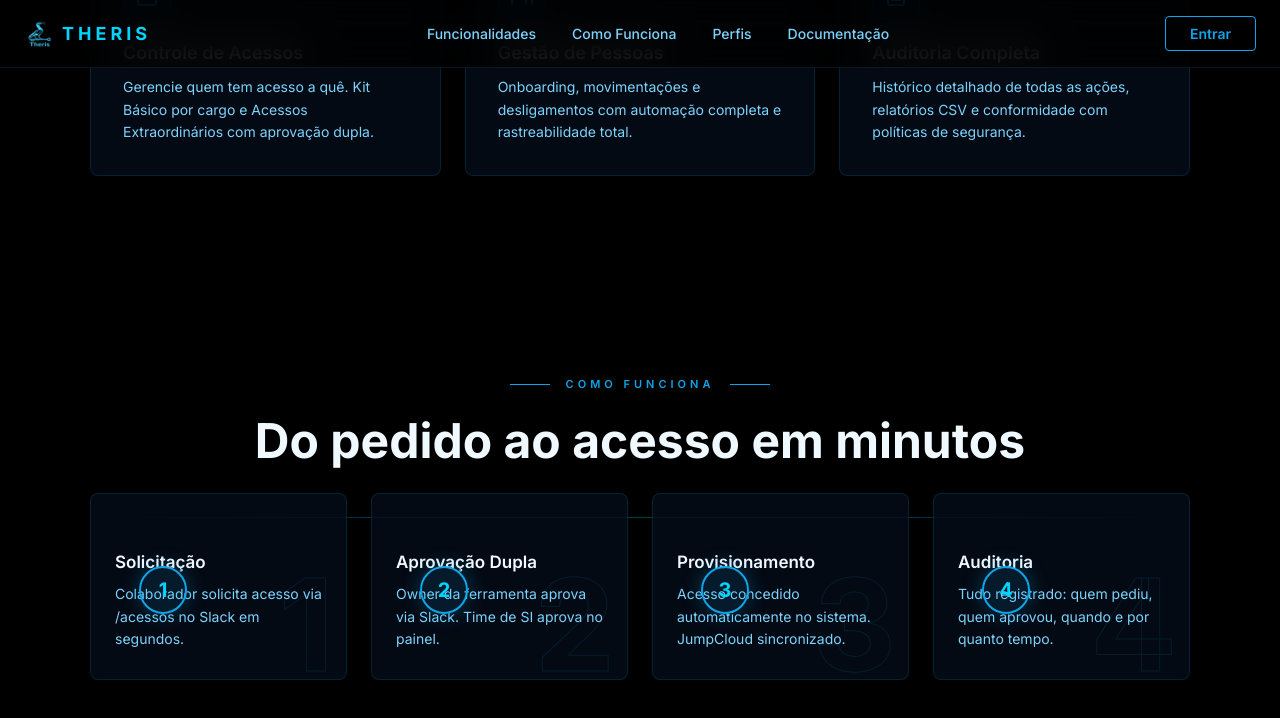
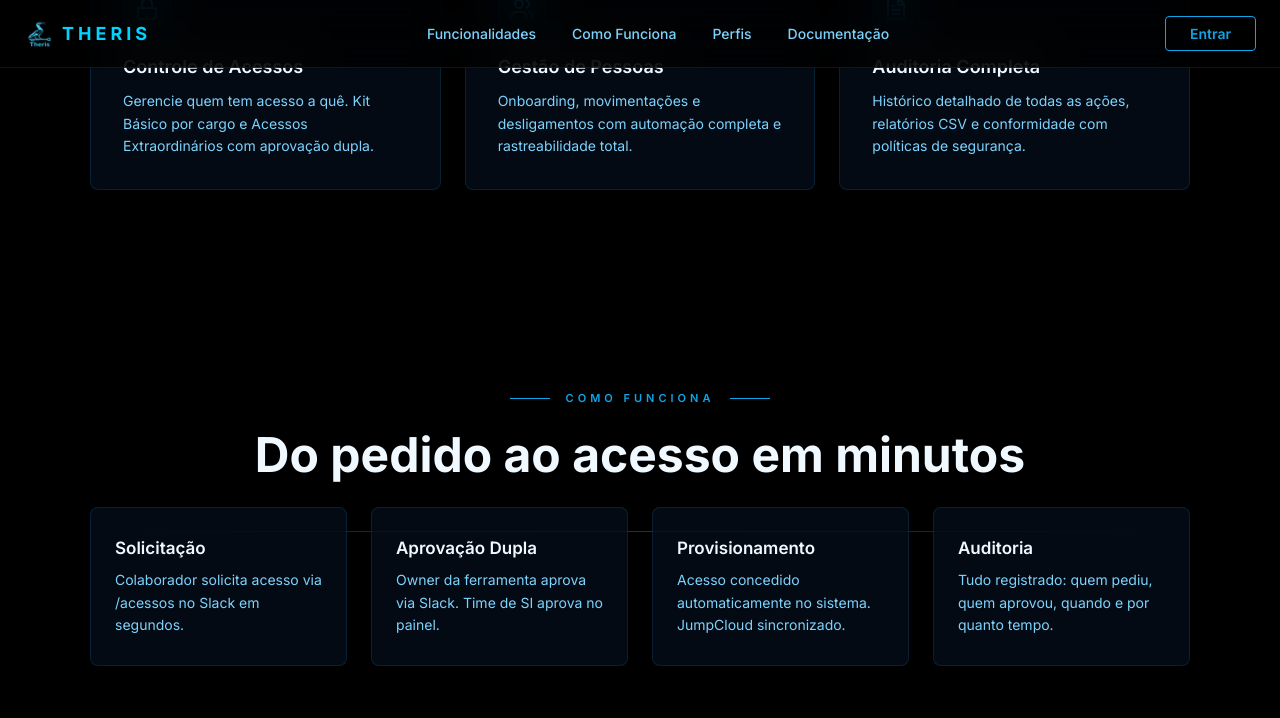
Before and after one commit to luansilva-oss/theris-backend, a React (Vite) app: page / in a window 1280 px wide. Shown: the top 718 px of the page. Built offline with nearby package versions, Linux system fonts and the light colour scheme.

Commit message:
Landing Como Funciona: remover número decorativo e círculo numerado; manter só título e descrição
Made-with: Cursor

```diff
--- a/src/pages/LandingPage.css
+++ b/src/pages/LandingPage.css
@@ -608,7 +608,6 @@
   border: 1px solid rgba(14, 165, 233, 0.15);
   border-radius: 8px;
   padding: 28px 24px;
-  padding-top: 56px;
   opacity: 0;
   transform: translateY(30px);
   transition: opacity 0.6s ease, transform 0.6s ease;
@@ -617,27 +616,6 @@
 .landing-step.landing-visible {
   opacity: 1;
   transform: translateY(0);
-}
-
-.landing-step-num-wrap {
-  position: absolute;
-  top: 16px;
-  left: 24px;
-  display: flex;
-  align-items: center;
-  justify-content: center;
-  width: 48px;
-  height: 48px;
-  border: 2px solid var(--lp-primary);
-  border-radius: 50%;
-  background: rgba(14, 165, 233, 0.1);
-  box-shadow: 0 0 20px rgba(14, 165, 233, 0.3);
-}
-
-.landing-step-num {
-  font-size: 1.25rem;
-  font-weight: 700;
-  color: var(--lp-neon);
 }
 
 .landing-step h3 {
--- a/src/pages/LandingPage.tsx
+++ b/src/pages/LandingPage.tsx
@@ -185,33 +185,10 @@ export default function LandingPage() {
             <div
               key={step.num}
               className={`landing-step ${visibleSections.has(2) ? 'landing-visible' : ''}`}
-              style={{ position: 'relative', overflow: 'hidden', transitionDelay: `${i * 150}ms` }}
+              style={{ transitionDelay: `${i * 150}ms` }}
             >
-              <span
-                style={{
-                  position: 'absolute',
-                  bottom: '-10px',
-                  right: '12px',
-                  fontSize: '8rem',
-                  fontWeight: 900,
-                  color: 'transparent',
-                  WebkitTextStroke: '1px rgba(14, 165, 233, 0.12)',
-                  lineHeight: 1,
-                  userSelect: 'none',
-                  pointerEvents: 'none',
-                  zIndex: 0,
-                }}
-                aria-hidden
-              >
-                {step.num}
-              </span>
-              <div style={{ position: 'relative', zIndex: 1 }}>
-                <div className="landing-step-num-wrap">
-                  <span className="landing-step-num">{step.num}</span>
-                </div>
-                <h3>{step.title}</h3>
-                <p>{step.desc}</p>
-              </div>
+              <h3>{step.title}</h3>
+              <p>{step.desc}</p>
             </div>
           ))}
         </div>
```
